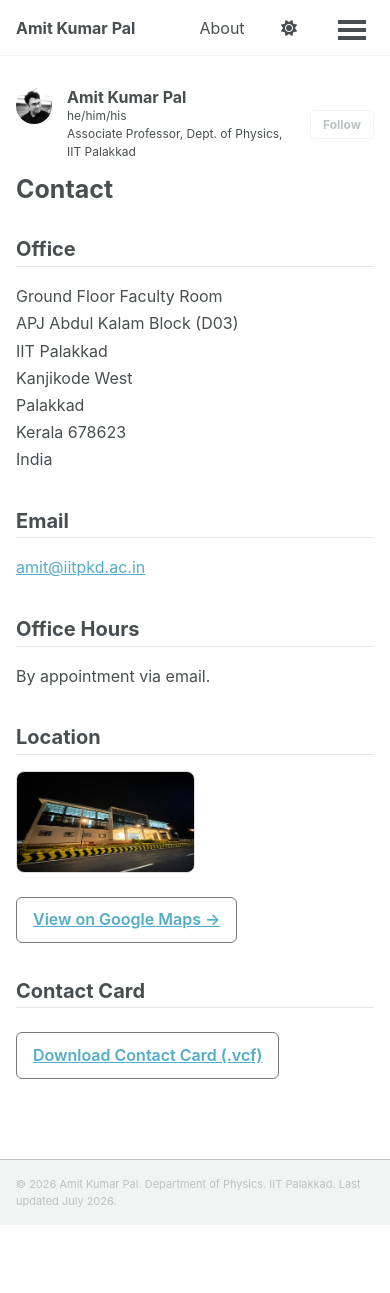
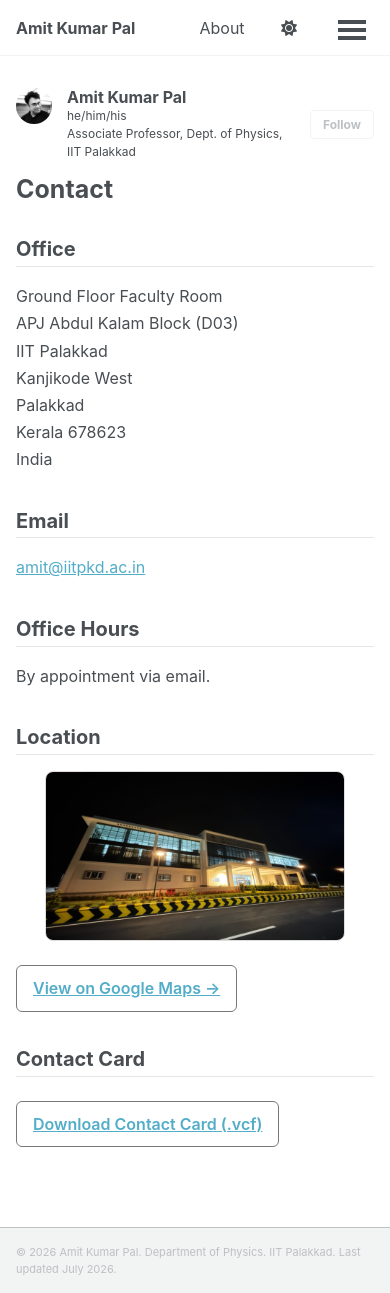
Before and after one commit to amitkpal/amitkpal.github.io, a Jekyll site: the page built from _pages/contact.md, in a window 390 px wide and 1293 px high. Built offline with Jekyll 4.4.1, drawn with Linux system fonts in a browser that asks for light colours; a style sheet for code colours, icons or effects is not loaded.

Commit message:
Update main.scss

```diff
--- a/assets/css/main.scss
+++ b/assets/css/main.scss
@@ -192,12 +192,14 @@
 }
 
 .contact-map {
-    width: 50%;
-    max-width: 400px;
+    width: clamp(300px, 55%, 500px);
+
     display: block;
-    margin: 1rem 0;
+    margin: 1rem auto;
+
     border-radius: 8px;
     border: 1px solid #dddddd;
+
     transition: opacity 0.2s ease;
 }
 
```
